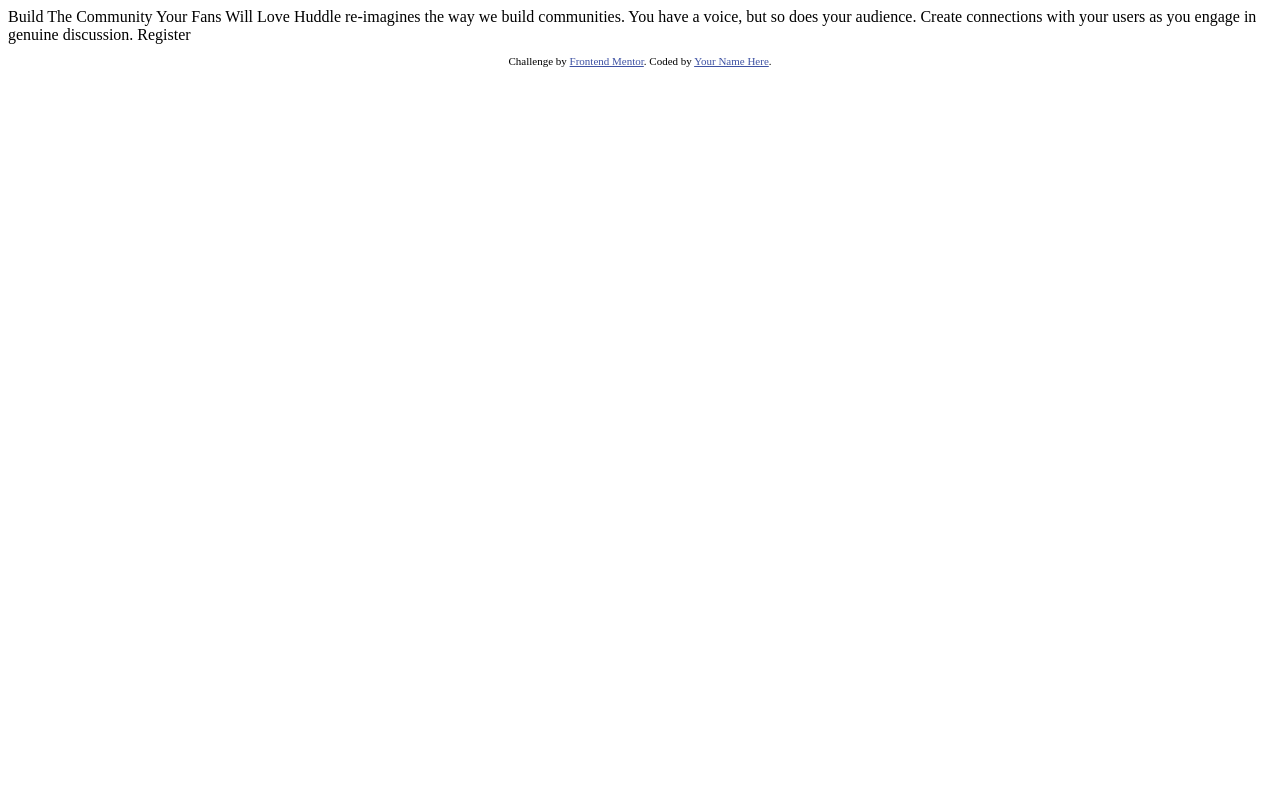
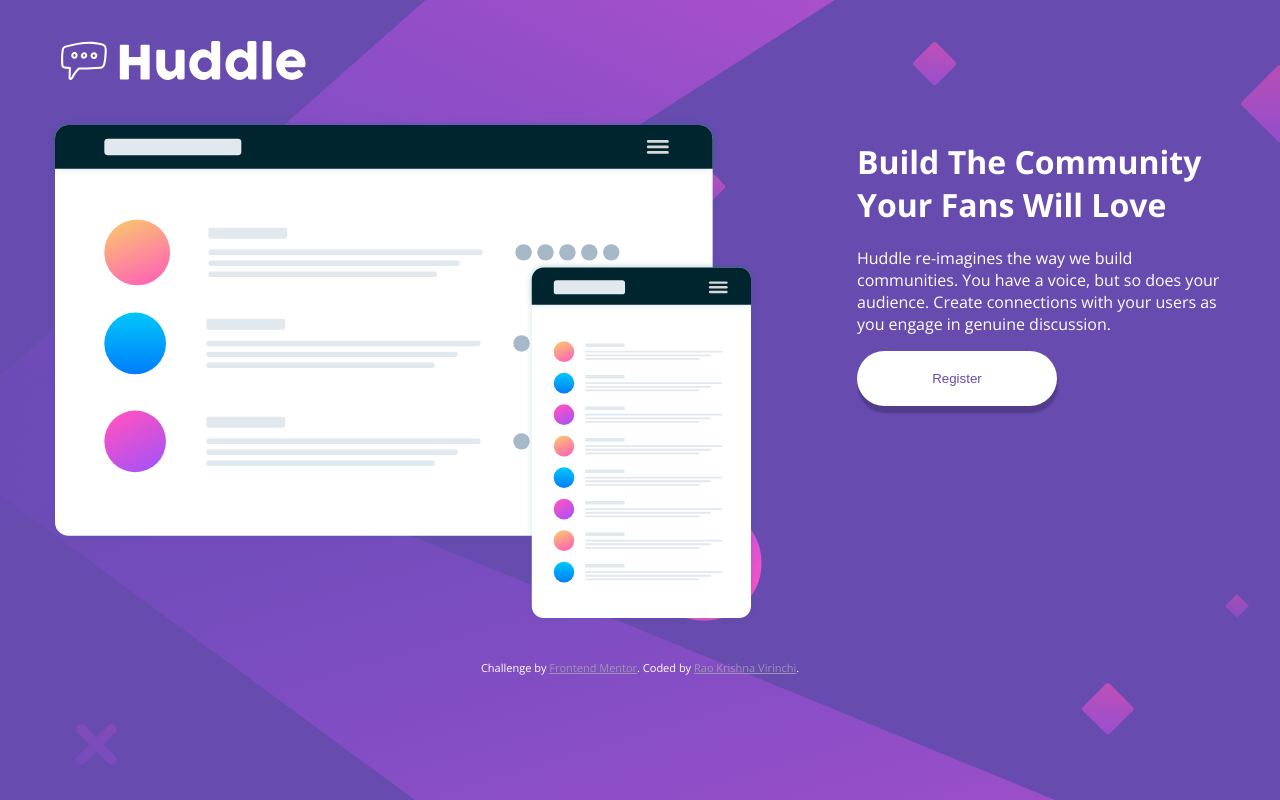
Before and after one commit to virinchi123/Frontend-Mentor-Huddle-Landing-Page, a plain HTML site: page index.html in a window 1280 px wide. Drawn offline with nearby package versions, Linux system fonts and the light colour scheme.

Commit message:
Finished web view

```diff
--- a/index.html
+++ b/index.html
@@ -5,28 +5,40 @@
   <meta name="viewport" content="width=device-width, initial-scale=1.0"> <!-- displays site properly based on user's device -->
 
   <link rel="icon" type="image/png" sizes="32x32" href="./images/favicon-32x32.png">
+  <link rel="stylesheet" href="/main.css">
+  <link
+    href="https://fonts.googleapis.com/css2?family=Open+Sans:ital,wght@0,300;0,400;0,600;0,700;0,800;1,300;1,400;1,600;1,700;1,800&display=swap"
+    rel="stylesheet">
 
   <title>Frontend Mentor | Huddle landing page with single introductory section</title>
 
   <!-- Feel free to remove these styles or customise in your own stylesheet 👍 -->
   <style>
-    .attribution { font-size: 11px; text-align: center; }
-    .attribution a { color: hsl(228, 45%, 44%); }
+    .attribution { font-size: 11px; text-align: center; color: white; }
+    .attribution a { color: hsl(258, 16%, 64%); }
   </style>
 </head>
 <body>
 
-  Build The Community Your Fans Will Love
+  <div class="logo">
+    <img src="/images/logo.svg" alt="logo">
+  </div>
+  <div class="image">
+    <img src="/images/illustration-mockups.svg" alt="images">
+  </div>
 
-  Huddle re-imagines the way we build communities. You have a voice, but so does your audience.
-  Create connections with your users as you engage in genuine discussion.
+  <div class=message>
+    <h1>Build The Community Your Fans Will Love</h1>
+    <p>Huddle re-imagines the way we build communities. You have a voice, but so does your audience.
+      Create connections with your users as you engage in genuine discussion.</p>
 
-  Register
+    <button type="button">Register</button>
+  </div>
 
   <footer>
     <p class="attribution">
       Challenge by <a href="https://www.frontendmentor.io?ref=challenge" target="_blank">Frontend Mentor</a>.
-      Coded by <a href="#">Your Name Here</a>.
+      Coded by <a href="https://github.com/virinchi123/Frontend-Mentor-Huddle-Landing-Page">Rao Krishna Virinchi</a>.
     </p>
   </footer>
 </body>
--- a/main.scss
+++ b/main.scss
@@ -0,0 +1,55 @@
+$purple: hsl(257, 40%, 49%);
+
+$openSans:'Open Sans', sans-serif;
+
+body{
+    display: grid;
+    grid-template-areas:
+        "logobar logobar"
+        "image text"
+        "credits credits";
+    grid-template-columns: 1fr 1fr;
+    background-color: $purple;
+    font-family: $openSans;
+    font-weight: 400;
+    background-image: url(/images/bg-desktop.svg);
+    gap:20px;
+    column-gap: 100px;
+    padding: 40px;
+    padding-top: 20px;
+
+        .logo{
+            grid-area: logobar;
+        }
+
+        .image{
+            grid-area: image;
+            width: 50%;
+        }
+
+        .message{
+            grid-area:text;
+
+            h1{
+                color: white;
+            }
+
+            p{
+                color: white;
+            }
+
+            button{
+                background-color: white;
+                color: $purple;
+                width: 200px;
+                padding: 20px;
+                border-radius: 100px;
+                border: none;
+                box-shadow: 1px 7px 2px darken($purple,10%);
+            }
+        }
+
+        footer{
+            grid-area:credits;
+        }
+}
```
Also changed, not shown: main.css, 1 other file.
